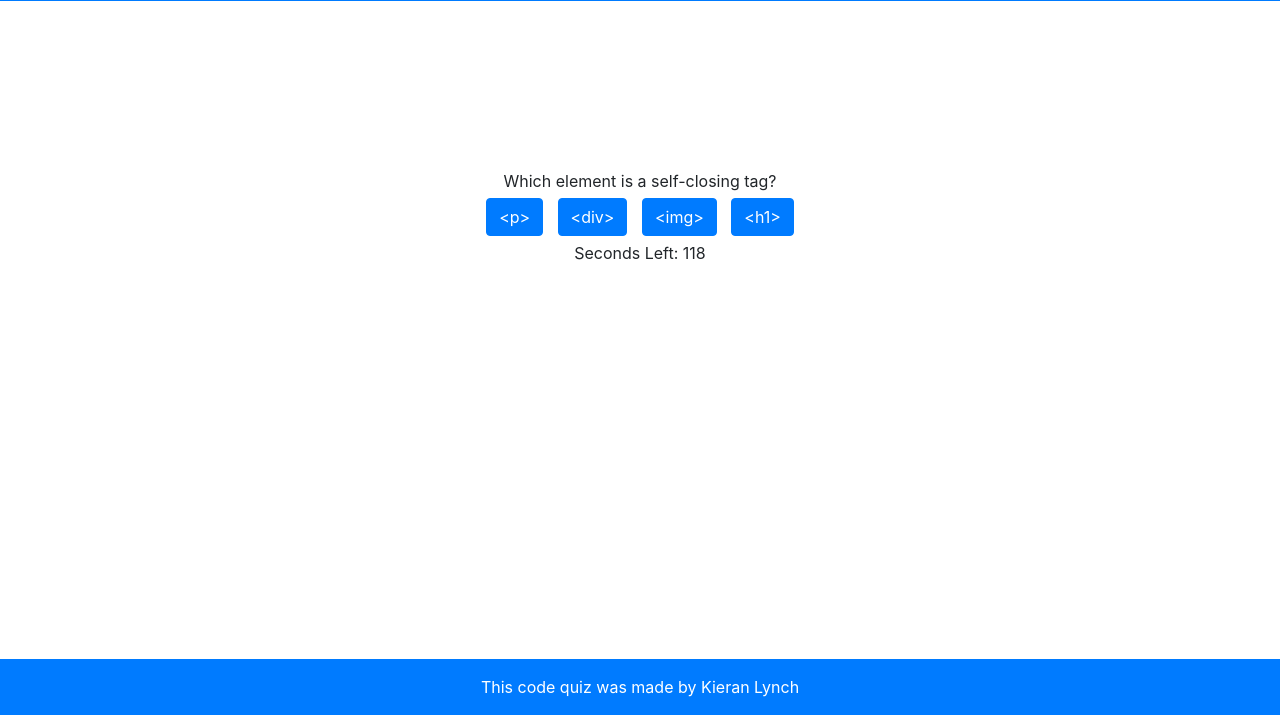
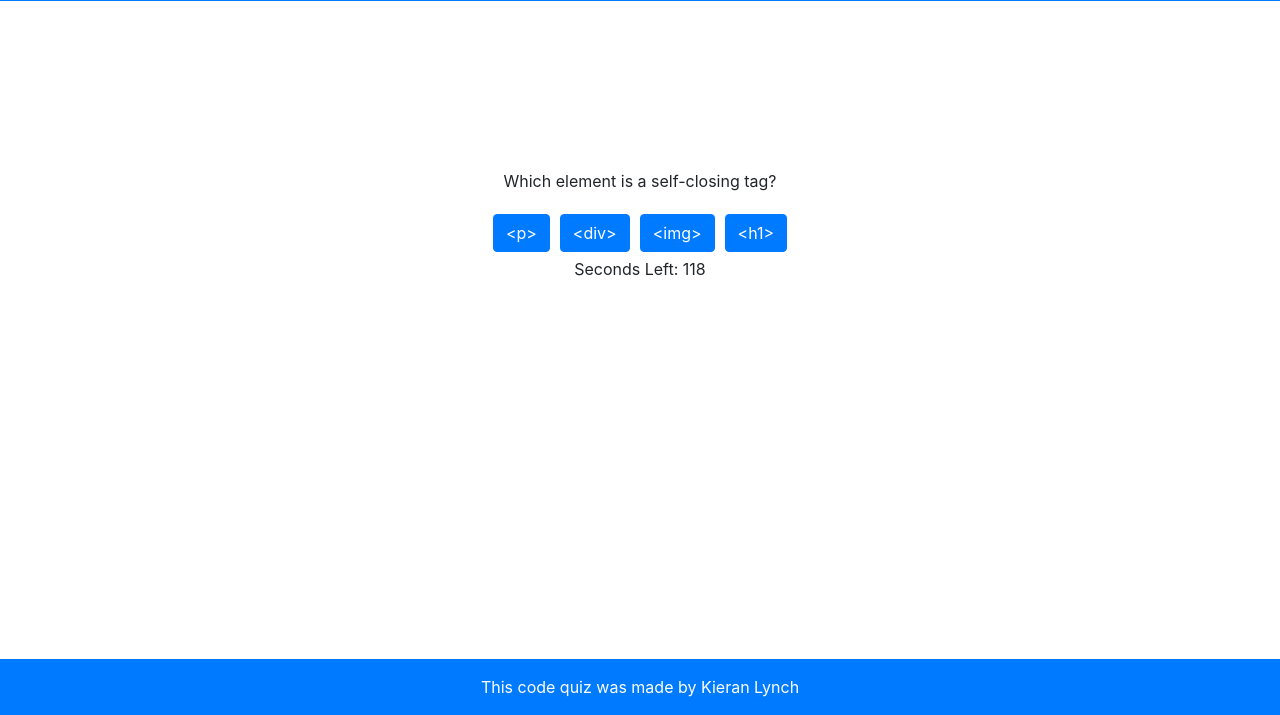
Before and after one commit to klynch94/Code-Quiz, a plain HTML site: page index.html in a window 1280 px wide. Both pictures are taken after a click on the button "Start". Shown: the part 85-800 px from the top of the page. Drawn offline with nearby package versions, Linux system fonts and the light colour scheme.

Commit message:
changed questions to change HTML dynamically. created last page to submit score

```diff
--- a/index.html
+++ b/index.html
@@ -29,16 +29,22 @@
             </div>
         </div>
 
+        <!-- container to hold questions and answers -->
         <div class="container hide" id="question-container">
             <div id="questions">
-                Enter question here...
             </div>
-            <div>
-                <button id="first-btn" class="btn btn-primary answer-btns">Answer 1</button>
-                <button id="second-btn" class="btn btn-primary answer-btns">Answer 2</button>
-                <button id="third-btn" class="btn btn-primary answer-btns">Answer 3</button>
-                <button id="fourth-btn" class="btn btn-primary answer-btns">Answer 4</button>
+            <div id = "btnAnswers">
             </div>
+        </div>
+
+        <!-- Ending message when user has answered all questions -->
+        <div id="endingMessage" class="container hide">
+            <h2>Well Done!</h2>
+            <h4>Your final score is: <span id=finalScore></span></h4>
+            <form>
+                <label for="Initials-input">Initials:</label>
+                <input type="text" id="initials-input"><button id="submit-score" class="btn btn-primary">Submit</button>
+            </form>
         </div>
 
         <aside class="hide" id="countdown-timer">
--- a/script.js
+++ b/script.js
@@ -1,34 +1,52 @@
-// time variable - timer (this will double as score variable)
-
-// When start button is clicked (add an event listener), start a timer.
-
-// When start button is clicked, present user with first question
-
-// When user selects answer to question, present user with correct or incorrect for 1 second.
-
-// When user answers question, wait 1 second before moving onto next question
-
-// If user answers question incorrectly, then subtract 10 seconds from time variable
-
-// when last question is answered, capture and grab time variable which is the final score.
-
-// Store this score in memory with ability to label it (think object with key and value)
-
-
-
 // variables for starting the game and timer
 var startbtn = document.getElementById('startbutton');
 var instructions = document.getElementById('begin-text');
 var timer = document.getElementById("timer");
 var timerdiv = document.getElementById("countdown-timer");
 var questiondiv = document.getElementById("question-container");
+var i = 0;
+var timerInterval;
+var ending = document.getElementById("endingMessage");
+var finalScore = document.getElementById("finalScore");
+var secondsLeft = 120;
 
-// Variables for questions and answers....
-var newquestion = document.getElementById("questions");
-var firstbtn = document.getElementById("first-btn");
-var secondbtn = document.getElementById("second-btn");
-var thirdbtn = document.getElementById("third-btn");
-var fourthbtn = document.getElementById("fourth-btn");
+
+// Question objects
+var questionArray = [
+    {
+        q: "Which element is a self-closing tag?",
+        answer1: "<p>",
+        answer2: "<div>",
+        answer3: "<img>",
+        answer4: "<h1>",
+        qanswer: "<img>"
+    },
+    {
+        q: "As a best practice, where should you link your JavaScript into your HTML?",
+        answer1: "At the top of the 'Head' section",
+        answer2: "At the bottom of the 'Body' section",
+        answer3: "Within a <div> at the top of the 'Body' section",
+        answer4: "At the end of the 'Head' section",
+        qanswer: "At the bottom of the 'Body' section"
+    },
+    {
+        q: "What is your favorite website?",
+        answer1: "Google",
+        answer2: "yahoo",
+        answer3: "msn.com",
+        answer4: "facebook",
+        qanswer: "Google"
+    },
+    {
+        q: "Question 4?",
+        answer1: "1",
+        answer2: "2",
+        answer3: "3",
+        answer4: "4",
+        qanswer: "1"
+    }
+];
+
 
 startbtn.addEventListener('click', startGame);
 
@@ -40,75 +58,74 @@ function startGame() {
     scoreTimer();
     // show first question
     questiondiv.classList.remove("hide");
-    firstquestion();
 };
 
 // Creating the timer
 function scoreTimer() {
-    var secondsLeft = 120;
-    var timerinterval = setInterval(function() {
+    timerInterval = setInterval(function () {
         secondsLeft--;
+        displayQuestion();
         timer.textContent = secondsLeft;
 
         if (secondsLeft === 0) {
             alert("your out of time!")
-            clearInterval(timer);
+            clearInterval(timerInterval);
         }
     }, 1000);
 }
 
-function firstquestion() {
-    var answerbuttons = document.querySelector(".answer-btns");
-    newquestion.innerText = question1.q1;
-    firstbtn.innerText = question1.answer1;
-    secondbtn.innerText = question1.answer2;
-    thirdbtn.innerText = question1.answer3;
-    fourthbtn.innerText = question1.answer4;
-    // answerbuttons.addEventListener("click", secondquestion());
+// function to display questions dynamically
+function displayQuestion() {
+
+    if (i < questionArray.length) {
+        document.getElementById("questions").textContent = "";
+        document.getElementById("btnAnswers").textContent = "";
+
+        var questionP = document.createElement("p")
+        questionP.innerText = questionArray[i].q;
+        document.getElementById("questions").appendChild(questionP)
+
+        var answer1Btn = document.createElement("button")
+        answer1Btn.innerText = questionArray[i].answer1;
+        answer1Btn.setAttribute("class", "answer-btns btn btn-primary")
+        document.getElementById("btnAnswers").appendChild(answer1Btn)
+
+        var answer2Btn = document.createElement("button")
+        answer2Btn.innerText = questionArray[i].answer2;
+        answer2Btn.setAttribute("class", "answer-btns btn btn-primary")
+        document.getElementById("btnAnswers").appendChild(answer2Btn)
+
+        var answer3Btn = document.createElement("button")
+        answer3Btn.innerText = questionArray[i].answer3;
+        answer3Btn.setAttribute("class", "answer-btns btn btn-primary")
+        document.getElementById("btnAnswers").appendChild(answer3Btn)
+
+        var answer4Btn = document.createElement("button")
+        answer4Btn.innerText = questionArray[i].answer4;
+        answer4Btn.setAttribute("class", "answer-btns btn btn-primary")
+        document.getElementById("btnAnswers").appendChild(answer4Btn)
+
+        // Taken from https://flaviocopes.com/add-click-event-to-dom-list/
+        const buttons = document.querySelectorAll(".answer-btns")
+        for (const button of buttons) {
+            button.addEventListener('click', function (event) {
+                i++
+            })
+        }
+    }
+    else {
+        clearInterval(timerInterval);
+        questiondiv.classList.add("hide");
+        timerdiv.classList.add("hide");
+        console.log(timerInterval);
+        // grab timerinterval and set that as the score
+        finalScore.innerText = secondsLeft;
+        ending.classList.remove("hide");
+    }
 }
 
+// add an eventlistener onto submit button.
+// then create a highscores page.
 
-
-
-function secondquestion() {
-    newquestion.innerHTML = question2.q2;
-    firstbtn.innerText = question2.answer1;
-    secondbtn.innerText = question2.answer2;
-    thirdbtn.innerText = question2.answer3;
-    fourthbtn.innerText = question2.answer4;
-}
-
-
-
-// Question objects
-var question1 = {
-    q1: "Which element is a self-closing tag?",
-    answer1: "<p>",
-    answer2: "<div>",
-    answer3: "<img>",
-    answer4: "<h1>",
-}
-
-var question2 = {
-    q2: "As a best practice, where should you link your JavaScript into your HTML?",
-    answer1: "At the top of the 'Head' section",
-    answer2: "At the bottom of the 'Body' section",
-    answer3: "Within a <div> at the top of the 'Body' section",
-    answer4: "At the end of the 'Head' section",
-}
-
-
-
-// var question3 = {
-//     answer1:
-//     answer2:
-//     answer3:
-//     answer4:
-// }
-
-// var question4 = {
-//     answer1:
-//     answer2:
-//     answer3:
-//     answer4:
-// }
+// add the score and initial into a list on the highscores page.
+// save the score and initials into local storage.
--- a/style.css
+++ b/style.css
@@ -19,9 +19,17 @@
     text-align: center;
 }
 
+#endingMessage {
+    text-align: center;
+}
+
 .answer-btns {
     margin: 5px;
     text-align: center;
+}
+
+#submit-score {
+    margin-left: 5px;
 }
 
 .hide {
```
